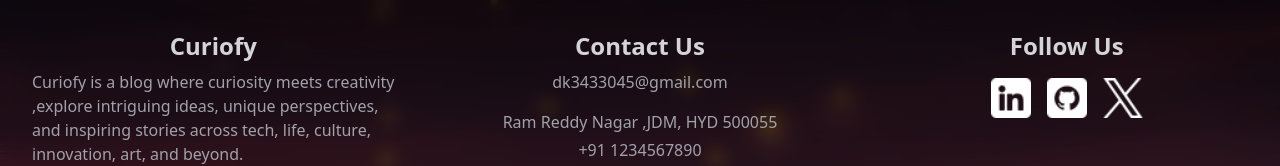
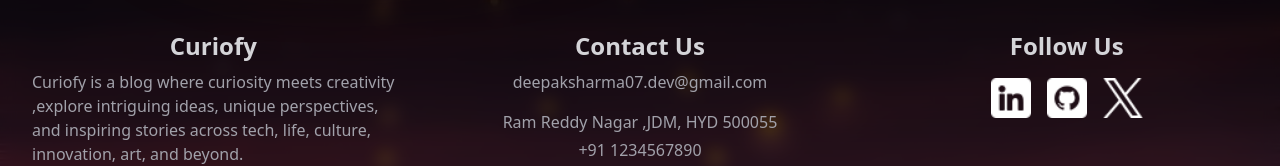
Before and after one commit to Deepaksharma084/Curiofy, a React (Vite) app in the folder client/: page / in a window 1280 px wide. Shown: the part 867-1033 px from the top of the page. Built offline with nearby package versions, Linux system fonts and the light colour scheme.

Commit message:
Update contact info in the footer

```diff
--- a/client/src/components/Footer.jsx
+++ b/client/src/components/Footer.jsx
@@ -18,7 +18,7 @@
                     </div>
                     <div className="child2 flex flex-col p-8 items-center h-56 ">
                         <h1 className="text-2xl font-bold text-zinc-300">Contact Us</h1>
-                        <p className="text-zinc-400 mt-2">dk3433045@gmail.com</p>
+                        <p className="text-zinc-400 mt-2">deepaksharma07.dev@gmail.com</p>
                         <p className="text-zinc-400 mt-4">Ram Reddy Nagar ,JDM, HYD 500055</p>
                         <p className="text-zinc-400 mt-1">+91 1234567890</p>
                     </div>
```
